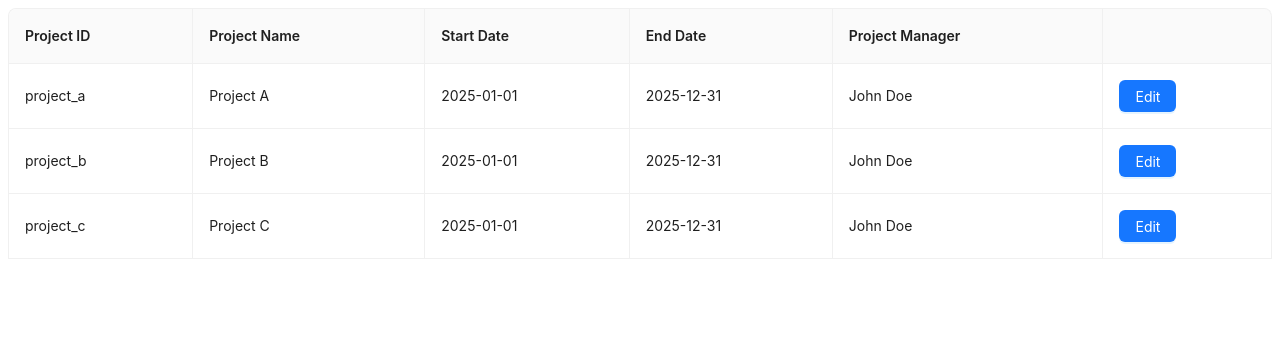
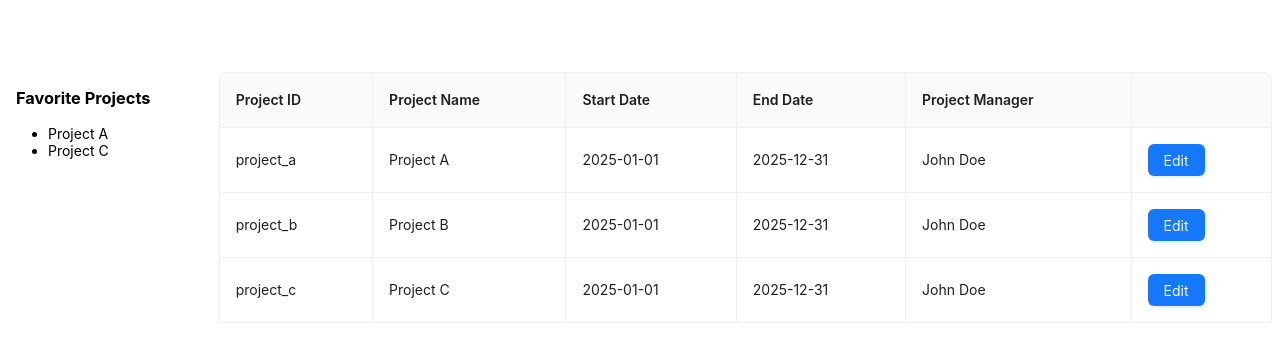
Before and after one commit to allmygod/project-view, a React app: page / in a window 1280 px wide. Shown: the top 362 px of the page. Built offline with nearby package versions, Linux system fonts and the light colour scheme.

Commit message:
feat: add favorite project section

```diff
--- a/package.json
+++ b/package.json
@@ -22,6 +22,7 @@
     "webpack-dev-server": "^5.2.0"
   },
   "dependencies": {
+    "@emotion/styled": "^11.14.0",
     "antd": "^5.23.0",
     "dayjs": "^1.11.13"
   }
--- /dev/null
+++ b/src/components/FavoriteProjects.jsx
@@ -0,0 +1,29 @@
+import React, { useContext, useMemo } from "react";
+import styled from "@emotion/styled";
+import { ProjectContext } from "../contexts/ProjectContext.jsx";
+
+const HeaderText = styled.h3`
+  margin-left: 0.5rem;
+`;
+
+export default function FavoriteProjects() {
+  const { data, favorites } = useContext(ProjectContext);
+  const projects = useMemo(
+    () =>
+      data
+        .filter(({ projectId }) => favorites.includes(projectId))
+        .map(({ projectName }) => projectName),
+    [data]
+  );
+
+  return (
+    <>
+      <HeaderText>Favorite Projects</HeaderText>
+      <ul>
+        {projects.map((project) => (
+          <li key={project}>{project}</li>
+        ))}
+      </ul>
+    </>
+  );
+}
--- a/src/pages/ProjectView.jsx
+++ b/src/pages/ProjectView.jsx
@@ -1,9 +1,26 @@
 import React, { useContext } from "react";
+import { Row, Col } from "antd";
+import styled from "@emotion/styled";
 import { ProjectContext } from "../contexts/ProjectContext.jsx";
 import ProjectTable from "../components/ProjectTable.jsx";
 import ProjectDetail from "../components/ProjectDetail.jsx";
+import FavoriteProjects from "../components/FavoriteProjects.jsx";
+
+const CustomCol = styled(Col)`
+  margin-top: 4rem;
+  justify-content: center;
+`;
 
 export default function ProjectView() {
   const { selected } = useContext(ProjectContext);
-  return selected ? <ProjectDetail /> : <ProjectTable />;
+  return (
+    <Row>
+      <CustomCol span={4}>
+        <FavoriteProjects />
+      </CustomCol>
+      <CustomCol span={20}>
+        {selected ? <ProjectDetail /> : <ProjectTable />}
+      </CustomCol>
+    </Row>
+  );
 }
```
Also changed, not shown: 1 other file (tests, documents, lock files or other folders).
